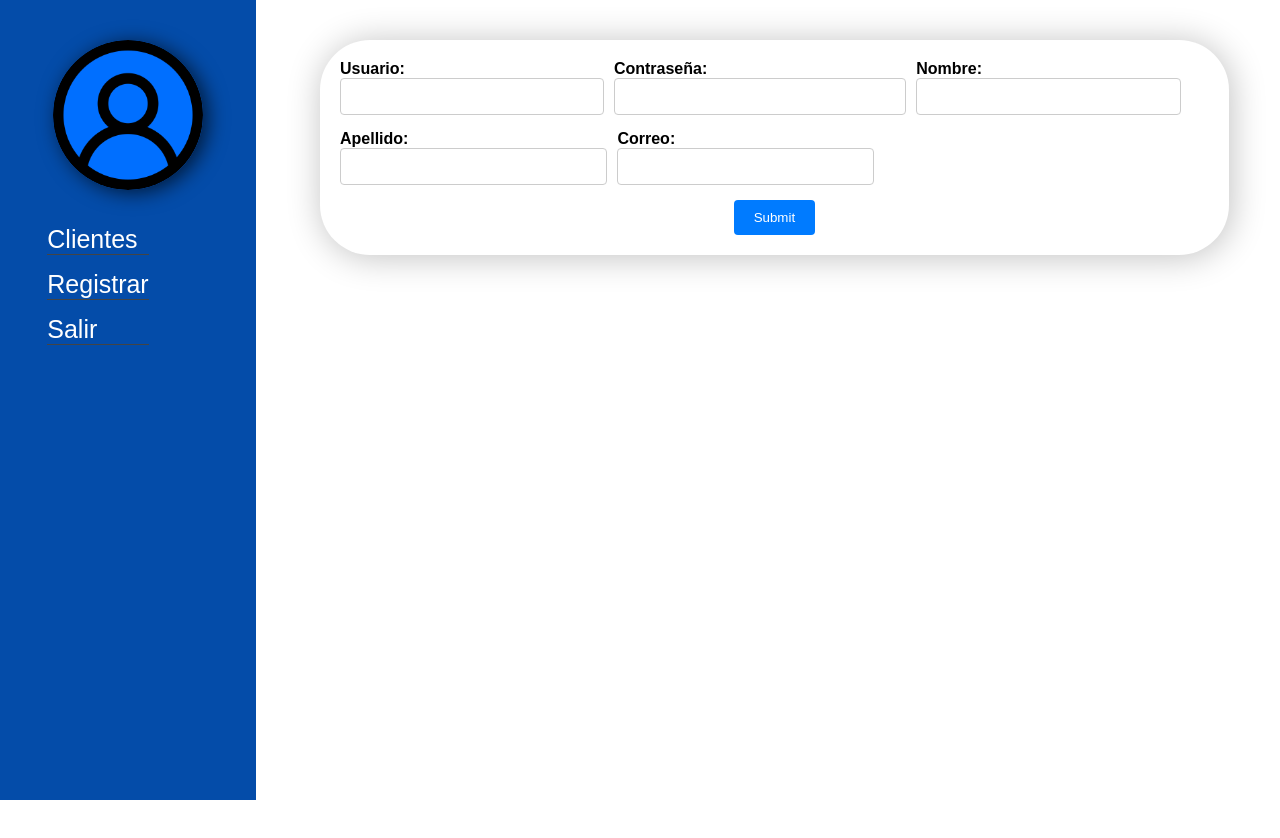
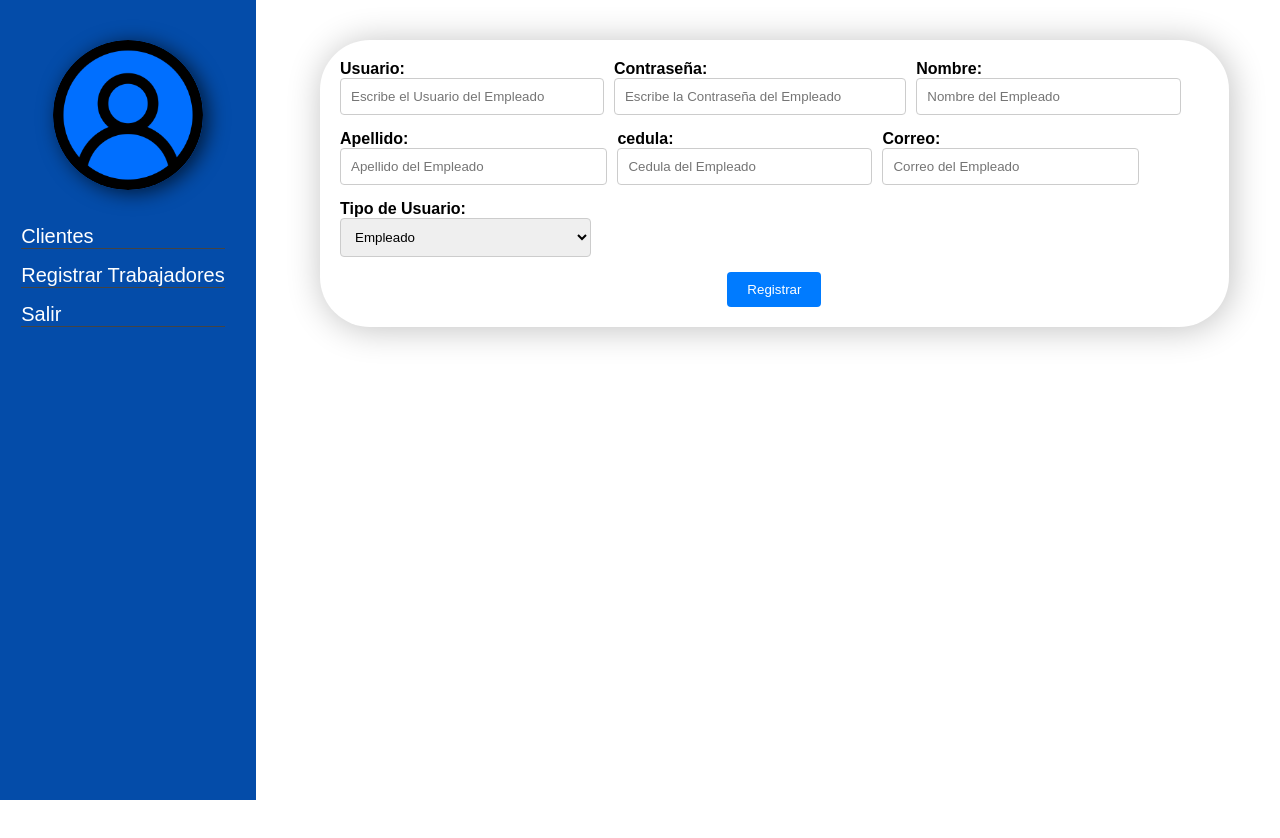
Before and after one commit to AusbelRivera/nueva_app, a React (Vite) app: page /registro in a window 1280 px wide. Built offline with nearby package versions, Linux system fonts and the light colour scheme.

Commit message:
feat/tablas

```diff
--- a/package.json
+++ b/package.json
@@ -10,6 +10,7 @@
     "preview": "vite preview"
   },
   "dependencies": {
+    "@tanstack/react-table": "^8.19.2",
     "react": "^18.2.0",
     "react-dom": "^18.2.0",
     "react-router-dom": "^6.23.1"
--- a/src/App.jsx
+++ b/src/App.jsx
@@ -3,6 +3,8 @@ import { BrowserRouter as Router, Routes, Route, Navigate } from "react-router-d
 import { Login } from "./Login";
 import { Registro } from "./Registro";
 import { MenuLateral } from "./reutilizable/menu_lateral";
+import { VerTrabajadores } from "./VerTrabajadores";
+
 
 export function App() {
 
@@ -20,6 +22,9 @@ export function App() {
 
                 <Route path="/registro" element={<Registro />} />
 
+                <Route path="/vertrabajadores" element={<VerTrabajadores />} />
+
+
 
             </Routes>
 
--- a/src/Login.jsx
+++ b/src/Login.jsx
@@ -1,5 +1,5 @@
 import styles from './estilos/Login.module.css'
-import { Link, useNavigate } from 'react-router-dom';
+import { useNavigate } from 'react-router-dom';
 
 
 export function Login() {
--- a/src/Registro.jsx
+++ b/src/Registro.jsx
@@ -1,3 +1,5 @@
+/* eslint-disable */
+
 import { MenuLateral } from "./reutilizable/menu_lateral.jsx"
 import { Formulario } from "./reutilizable/formulario.jsx"
 
@@ -7,18 +9,35 @@ import { Formulario } from "./reutilizable/formulario.jsx"
 
 export function Registro() {
 
+    // creando el formulario
+    const fields = [
+        { name: 'Usuario',placeholder:'Escribe el Usuario del Empleado', label: 'Usuario:', type: 'text' },
+        { name: 'Contraseña',placeholder:'Escribe la Contraseña del Empleado', label: 'Contraseña:', type: 'password' },
+        { name: 'Nombre',placeholder:'Nombre del Empleado', label: 'Nombre:', type: 'text' },
+        { name: 'Apellido',placeholder:'Apellido del Empleado', label: 'Apellido:', type: 'text' },
+        { name: 'Cedula',placeholder:'Cedula del Empleado', label: 'cedula:', type: 'text' },
+        { name: 'Correo',placeholder:'Correo del Empleado', label: 'Correo:', type: 'email' },
+        {
+            name: 'TipoUsuario',
+            label: 'Tipo de Usuario:',
+            type: 'select',
+            options: [
+                { value: 'Empleado', label: 'Empleado' },
+                { value: 'Administrador', label: 'Administrador' },
+                { value: 'Contador', label: 'Contador' },
+            ],
+        },
+    ];
 
-    const fields = [
-        { name: 'Usuario', label: 'Usuario:', type: 'text' },
-        { name: 'Contraseña', label: 'Contraseña:', type: 'password' },
-        { name: 'Nombre', label: 'Nombre:', type: 'text' },
-        { name: 'Apellido', label: 'Apellido:', type: 'text' },
-        { name: 'Correo', label: 'Correo:', type: 'email' }
-    ];
+
 
     const handleSubmit = (formData) => {
         console.log(formData);
+
+        // aqui van los servicios api y esas cosas
     };
+
+    const botonText = "Registrar";
 
 
 
@@ -29,7 +48,7 @@ export function Registro() {
 
             <MenuLateral />
 
-            <Formulario fields={fields} onSubmit={handleSubmit} />
+            <Formulario fields={fields} onSubmit={handleSubmit} boton={botonText} />
 
         </>
 
--- /dev/null
+++ b/src/VerTrabajadores.jsx
@@ -0,0 +1,21 @@
+import { MenuLateral } from "./reutilizable/menu_lateral";
+import { Tablas } from "./reutilizable/Tablas";
+
+export function VerTrabajadores(){
+
+
+    return(
+
+
+        <>
+
+            <MenuLateral/>
+
+            <Tablas/>
+
+        </>
+
+    )
+
+
+}
--- /dev/null
+++ b/src/estilos/Tablas.module.css
@@ -0,0 +1,13 @@
+.contenedor{
+
+    margin: 5vh 0 0 25%;
+    width: 71%;
+    padding: 20px;
+    background-color: rgb(255, 255, 255);
+    box-shadow: 2px 2px 35px #c0c0c0;
+    border-radius: 50px;
+    display: flex;
+    flex-direction: row;
+    align-items: center;
+
+}
--- a/src/estilos/menu_lateral.module.css
+++ b/src/estilos/menu_lateral.module.css
@@ -9,6 +9,7 @@
     position: fixed;
     top: 0;
     left: 0;
+    color: #ffff;
 
 }
 
@@ -41,10 +42,10 @@
 
     margin-top: 20px;
 
-    margin-right: 60px;
+    margin-right: 10px;
     list-style-type: none;
     padding: 0;
-    font-size: 25px;
+    font-size: 20px;
 
 
 }
@@ -56,7 +57,7 @@
     text-decoration: none;
   }
 
-.lateral_listas li a:hover{
+.lateral_listas li  a:hover{
 
     margin-top: 200px;
     text-decoration: underline;
@@ -67,4 +68,20 @@
 .lateral_lista {
     margin: 15px 0; /* Aumenta el margen para mayor separación */
     border-bottom: 1px solid #444;
-  }
+    cursor: pointer;
+}
+
+.lateral_lista:hover {
+    color: #00ddff; /* Cambia el color del texto */
+    text-decoration: underline;
+}
+
+
+.submenu {
+    list-style: none;
+    padding-left: 20px; /* Aumenta el padding para anidar el submenu */
+}
+
+.submenu_item {
+    padding: 5px 0;
+}
--- /dev/null
+++ b/src/reutilizable/Tablas.jsx
@@ -0,0 +1,29 @@
+import styles from '../estilos/Tablas.module.css'
+
+
+
+export function Tablas() {
+
+
+    return (
+
+        <>
+
+            <div className={styles.contenedor}>
+
+                <table style={styles.contenedor_tabla}>
+
+                    <tbody>
+
+                    </tbody>
+
+                </table>
+
+            </div>
+
+        </>
+
+    )
+
+
+}
--- a/src/reutilizable/formulario.jsx
+++ b/src/reutilizable/formulario.jsx
@@ -1,10 +1,8 @@
 import { useState } from 'react';
-import styles from '../estilos/Formulario.module.css'
+import styles from '../estilos/Formulario.module.css';
 
+export function Formulario({ fields, onSubmit, boton }) {
 
-
-
-export function Formulario({ fields, onSubmit }) {
     const [formData, setFormData] = useState(
         fields.reduce((acc, field) => {
             acc[field.name] = '';
@@ -26,34 +24,40 @@ export function Formulario({ fields, onSubmit }) {
     };
 
     return (
-
         <div className={styles.formulario}>
-
             <form onSubmit={handleSubmit}>
-
                 {fields.map((field) => (
-
                     <div key={field.name} className={styles['form-group']}>
-
                         <label className={styles.label}>{field.label}</label>
-
-                        <input
-                            type={field.type}
-                            name={field.name}
-                            value={formData[field.name]}
-                            onChange={handleChange}
-                            className={styles.input}
-                        />
-
+                        {field.type === 'select' ? (
+                            <select
+                                name={field.name}
+                                value={formData[field.name]}
+                                onChange={handleChange}
+                                className={styles.input}
+                            >
+                                {field.options.map((option) => (
+                                    <option key={option.value} value={option.value}>
+                                        {option.label}
+                                    </option>
+                                ))}
+                            </select>
+                        ) : (
+                            <input
+                                type={field.type}
+                                name={field.name}
+                                placeholder={field.placeholder}
+                                value={formData[field.name]}
+                                onChange={handleChange}
+                                className={styles.input}
+                            />
+                        )}
                     </div>
                 ))}
-
                 <div className={styles.button_container}>
-                    <button type="submit" className={styles.button}>Submit</button>
+                    <button type="submit" className={styles.button}>{boton}</button>
                 </div>
-
             </form>
-
         </div>
     );
 }
--- a/src/reutilizable/menu_lateral.jsx
+++ b/src/reutilizable/menu_lateral.jsx
@@ -1,12 +1,36 @@
 import { Link } from 'react-router-dom';
 import styles from '../estilos/menu_lateral.module.css'
 import imagen from '../img/usuario.png'
+import { useState } from 'react';
 
 
 export function MenuLateral() {
 
+    // esta funcion ayuda a que el menu lateral tenga submenus
+
+    const [menuState, setMenuState] = useState({
+
+        // aqui se encuentran los estados de los submenus ante de darle click
+
+        clientes: false,
+        trabajadores: false,
+
+    });
+
+    const toggleMenu = (menu) => {
+
+        // aqui se obtiene el estado anterior al cambio con prevState y luego se cambia para evitar errores por multiples colisiones
+
+        setMenuState(prevState => ({
+            ...prevState,
+            [menu]: !prevState[menu]
+        }));
+    };
+
 
     return (
+
+        // codigo html junto con css modular para evitar errores de colisiones y paginas
 
         <div className={styles.lateral}>
 
@@ -20,17 +44,59 @@ export function MenuLateral() {
 
 
 
-                    <li className={styles.lateral_lista}>
-                        <Link to="" >Clientes</Link>
-                    </li>
+                <li className={styles.lateral_lista} onClick={() =>toggleMenu('clientes')}>
+                    Clientes
 
-                    <li className={styles.lateral_lista}>
-                        <Link to="" >Registrar</Link>
-                    </li>
+                    {menuState.clientes && (
+                        <ul className={styles.submenu}>
 
-                    <li className={styles.lateral_lista} >
-                        <Link to="/Login" >Salir</Link>
-                    </li>
+                            <li className={styles.submenu_item}>
+
+                                <Link to="/clientes/option1">Opción 1</Link>
+                            </li>
+
+                            <li className={styles.submenu_item}>
+                                <Link to="/clientes/option2">Opción 2</Link>
+                            </li>
+
+                        </ul>
+                    )}
+
+                </li>
+
+
+                <li className={styles.lateral_lista} onClick={() =>toggleMenu('trabajadores')} >
+
+                    Registrar Trabajadores
+
+                    {menuState.trabajadores && (
+
+                        <ul className={styles.submenu}>
+
+                            <li className={styles.submenu_item}>
+
+                              <Link to="/registro" >Registrar</Link>
+
+                            </li>
+
+
+                            <li className={styles.submenu_item}>
+
+                                 <Link to="/vertrabajadores" >Ver Trabajadores</Link>
+
+                            </li>
+
+                        </ul>
+
+                    )}
+
+
+                </li>
+
+
+                <li className={styles.lateral_lista} >
+                    <Link to="/Login" >Salir</Link>
+                </li>
 
 
             </div>
```
Also changed, not shown: 1 other file (tests, documents, lock files or other folders).
